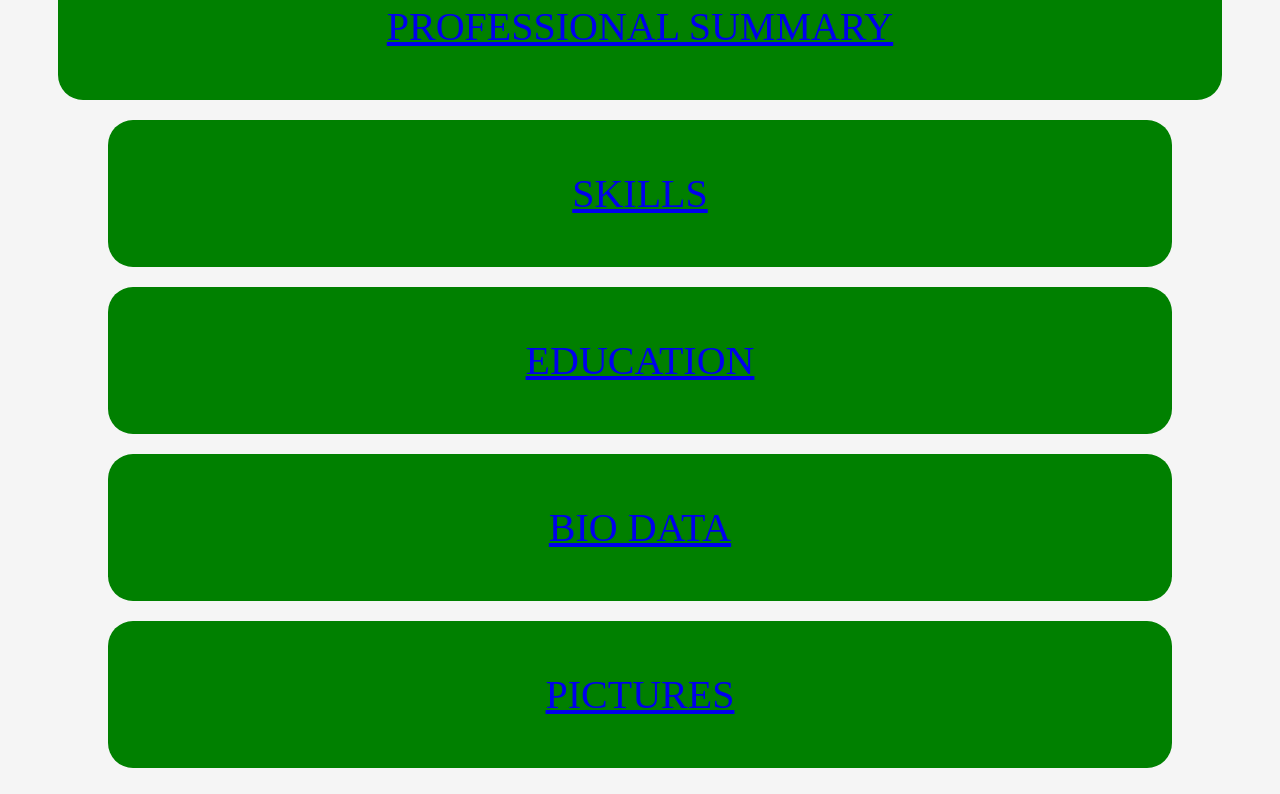
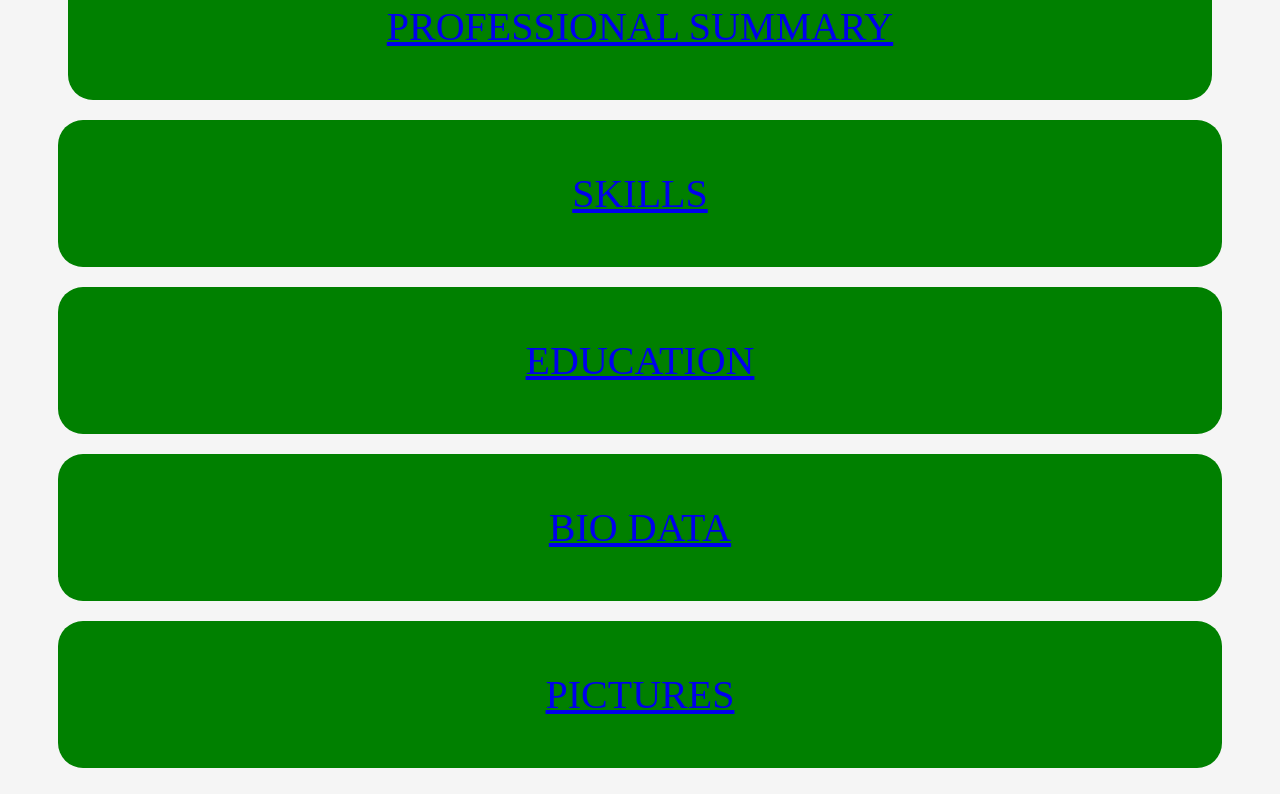
Before and after one commit to mastapis/myinterview, a plain HTML site: page index.html in a window 1280 px wide. Shown: the part 440-1234 px from the top of the page. Drawn offline with Linux system fonts and the light colour scheme.

Commit message:
cvstyle.css

```diff
--- a/cvstyle.css
+++ b/cvstyle.css
@@ -46,8 +46,8 @@ body{
 	margin-top: 20px;
 	border-radius: 25px;
 	position: relative;
-	margin-left: 50px;
-	margin-right: 50px;
+	margin-left: 60px;
+	margin-right:60px;
 	padding: 10px;
 
 }
@@ -60,8 +60,8 @@ body{
 	margin-top: 20px;
 	border-radius: 25px;
 	position: relative;
-	margin-left: 100px;
-	margin-right: 100px;
+	margin-left: 50px;
+	margin-right: 50px;
 	padding: 10px;
 
 }
@@ -74,8 +74,8 @@ body{
 	margin-top: 20px;
 	border-radius: 25px;
 	position: relative;
-	margin-left: 100px;
-	margin-right: 100px;
+	margin-left: 50px;
+	margin-right: 50px;
 	padding: 10px;
 
 }
@@ -88,8 +88,8 @@ body{
 	margin-top: 20px;
 	border-radius: 25px;
 	position: relative;
-	margin-left: 100px;
-	margin-right: 100px;
+	margin-left: 50px;
+	margin-right: 50px;
 	padding: 10px;
 
 }
@@ -102,8 +102,8 @@ body{
 	margin-top: 20px;
 	border-radius: 25px;
 	position: relative;
-	margin-left: 100px;
-	margin-right: 100px;
+	margin-left: 50px;
+	margin-right: 50px;
 	padding: 10px;
 
 }
```
